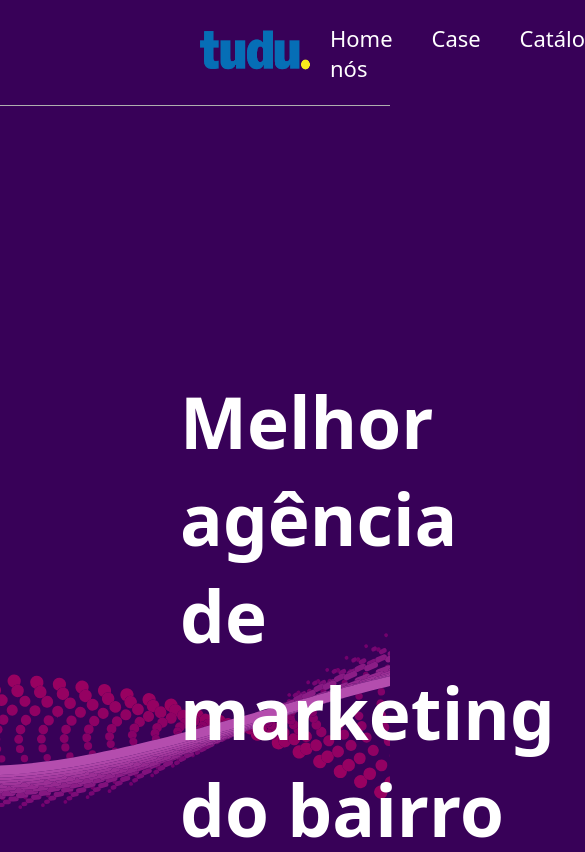
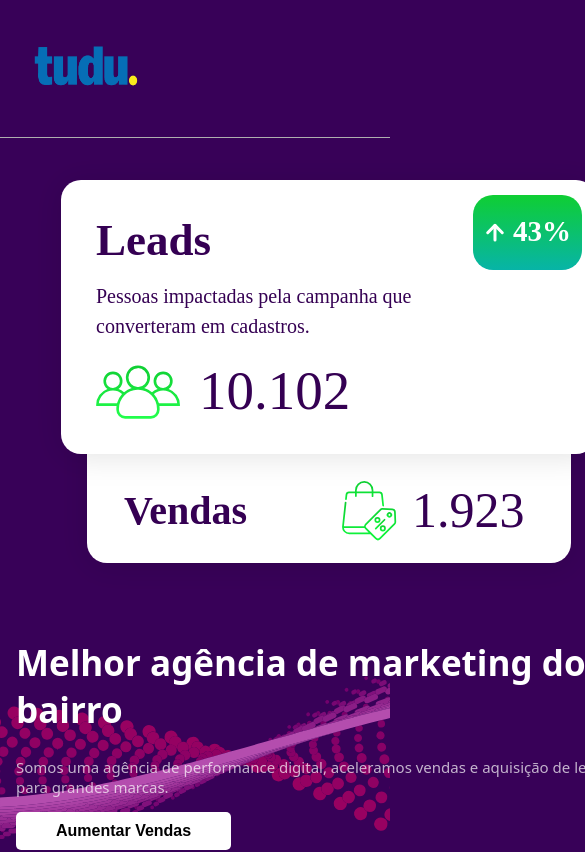
Before and after one commit to pauloreducino/landingpage-tudu, a Next.js app: page / in a window 390 px wide. Shown: the top 852 px of the page, 585 px wide, since content can reach past the window. Built offline with nearby package versions, Linux system fonts and the light colour scheme.

Commit message:
Ajustando responsivo

```diff
--- a/components/Welcome/welcome.module.scss
+++ b/components/Welcome/welcome.module.scss
@@ -1,4 +1,6 @@
 @import "/styles/mixins/padding.scss";
+@import "/styles/mixins/responsive.scss";
+@import "/styles/mixins/fonts.scss";
 
 .container {
     @include Padding;
@@ -9,21 +11,32 @@
     background-size: cover; //rever
     display: grid;
     grid-template-columns: repeat(2, 1fr);
+
+    @include Phone {
+        grid-template-columns: 1fr;
+        grid-template-rows: max-content;
+    }
 }
 
 .text {
     h1 {
+        @include SizeTitle;
         font-weight: bold;
-        font-size: 71px;
     }
 
 
     p {
-        font-size: 30px;
+        @include SizeSubtitle;
         opacity: 0.7;
     }
 }
 
 .image {
     text-align: end;
+
+    @include Phone {
+        text-align: center;
+        grid-column: 1;
+        grid-row: 1;
+    }
 }
--- a/components/header/header.module.scss
+++ b/components/header/header.module.scss
@@ -1,23 +1,46 @@
 @import "/styles/mixins/colors.scss";
 @import "/styles/mixins/padding.scss";
+@import "/styles/mixins/responsive.scss";
 
 .container {
   @include Padding; //Mixin
-  color: $white-color; //variable
-  padding-top: 20px 0px;
+  color: $white-color; //Variable
+  padding-top: 34px;
+  padding-bottom: 34px;
   width: 100%;
   background-color: $purple-color;
-  border-bottom:0.5px solid $grey-color;
-  display: flex;
+  border-bottom: 0.5px solid $grey-color;
+  display: grid;
+  grid-template-columns: repeat(3, 1fr);
   align-items: center;
   justify-content: space-between;
+
+  @include Phone {
+    padding-top: 1rem;
+    padding-bottom: 1rem;
   }
 
-  .menu {
+  // @include Tablet {
+  //   grid-template-columns: repeat(2, 1fr);
+  // }
+}
+
+.menu {
   font-size: 22px;
-  color: $white-color;
 
-    a+a {
-      margin-left: 38.9px;
-    }
+  a + a {
+    margin-left: 38.9px;
   }
+
+  @include Phone {
+    display: none;
+  }
+}
+
+.action {
+  text-align: end;
+
+  @include Phone {
+    display: none;
+  }
+}
--- a/components/header/index.jsx
+++ b/components/header/index.jsx
@@ -8,8 +8,8 @@ import Button from "../button";
 const Header = () => {
     return (
     <div className={Styles.container}>
-        <div className={Styles.Logotipo}>
-        <Image src={Logo} alt="Logo" width={150} height={100}/>
+        <div className={Styles.logotipo}>
+        <Image src={Logo} alt="Logo" width={140} height={100}/>
         </div>
         <div className={Styles.menu}>
             <Link href="/">Home</Link>
@@ -22,6 +22,6 @@ const Header = () => {
         </div>
     </div>
     );
-}
+};
 
-export default Header
+export default Header;
--- a/pages/index.jsx
+++ b/pages/index.jsx
@@ -15,12 +15,12 @@ export default function Home() {
 
          <main>
             <Welcome />
-            <Features />
-            <Contato />
+            {/* <Features /> */}
+            {/* <Contato /> */}
          </main>
 
          <footer>
-            <Footer />
+            {/* <Footer /> */}
          </footer>
       </div>
    );
--- /dev/null
+++ b/styles/mixins/fonts.scss
@@ -0,0 +1,17 @@
+@import "./responsive.scss";
+
+@mixin SizeTitle {
+    font-size: 71px;
+
+    @include Phone {
+        font-size: 35px;
+    }
+}
+
+@mixin SizeSubtitle {
+    font-size: 30px;
+
+    @include Phone {
+        font-size: 15px;
+    }
+}
--- a/styles/mixins/padding.scss
+++ b/styles/mixins/padding.scss
@@ -1,3 +1,10 @@
+@import "./responsive.scss";
+
 @mixin Padding {
-    padding: 0 11.25rem;  //1rem = 16px
+    padding-left: 11.25rem;  //1rem = 16px
+    padding-right: 11.25rem; //1rem = 16px
+
+    @include Phone {
+        padding: 0 1rem;
+    }
 }
--- /dev/null
+++ b/styles/mixins/responsive.scss
@@ -0,0 +1,5 @@
+@mixin Phone {
+    @media screen and (max-width: 768px) {
+        @content;
+    }
+}
```
